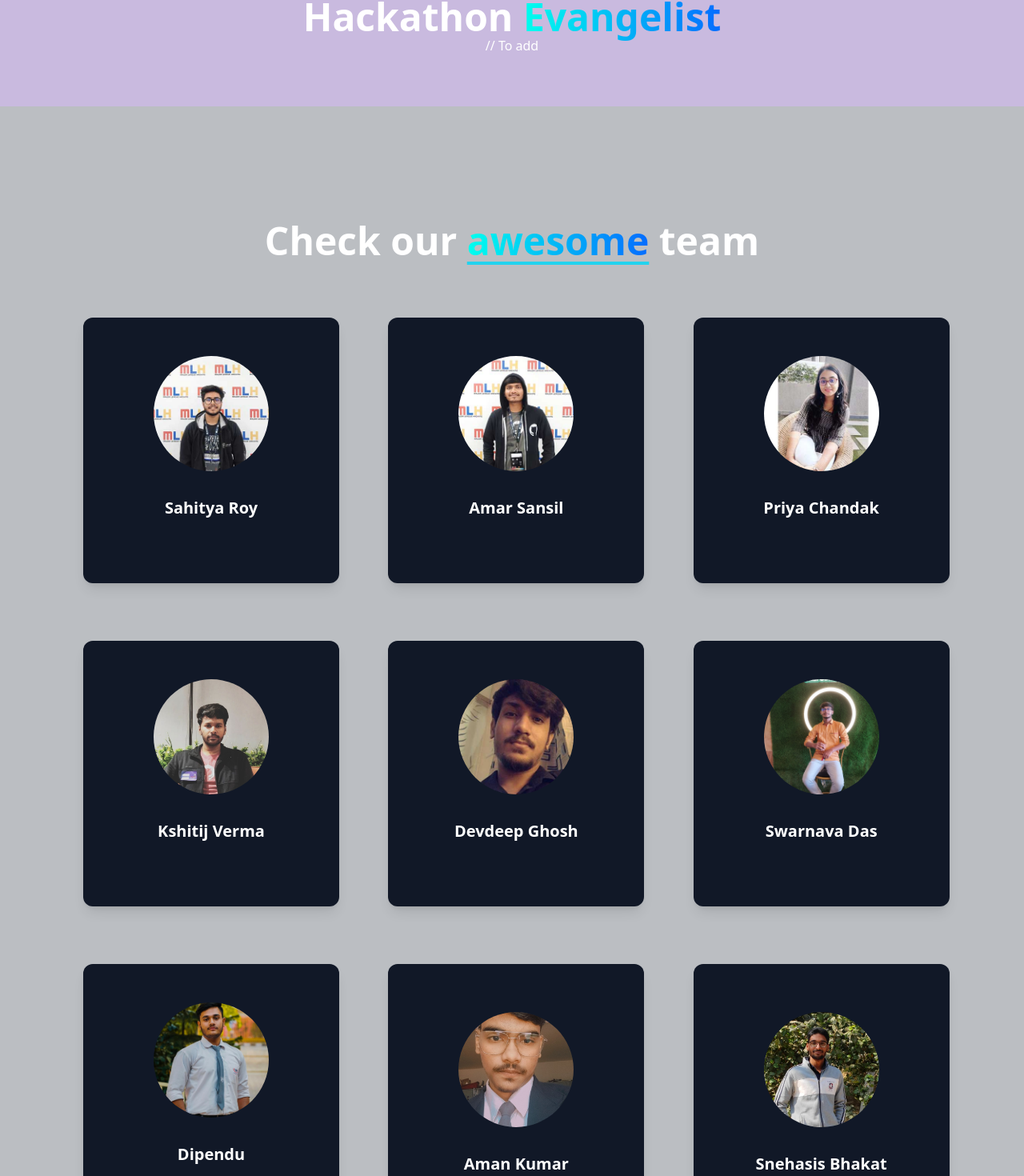
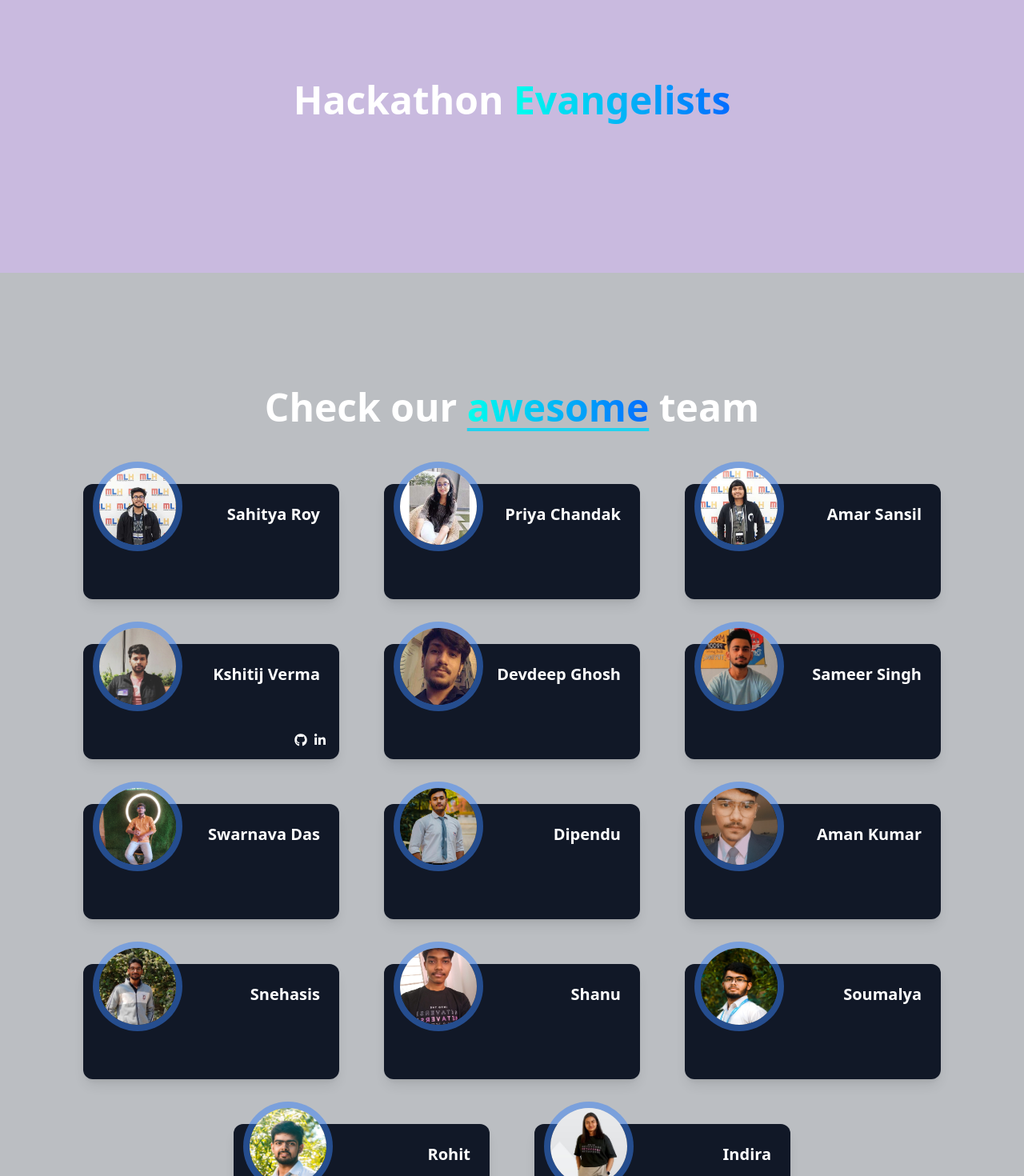
Before and after one commit to kshitijv256/aceHack2.0, a React (Vite) app: page / in a window 1280 px wide. Shown: the part 7773-9243 px from the top of the page at 80% size. Built offline with nearby package versions, Linux system fonts and the light colour scheme.

Commit message:
redesigned team section

```diff
--- a/src/App.jsx
+++ b/src/App.jsx
@@ -4,7 +4,7 @@ import Navbar from "./components/Navbar";
 import About from "./pages/About";
 import Past from "./pages/Past";
 import Themes from "./pages/Themes";
-import Team from "./pages/Team";
+import TeamSection from "./pages/TeamSection";
 import Footer from "./pages/Footer";
 import Speakers from "./pages/Speakers";
 import Menu from "./components/Menu";
@@ -25,7 +25,7 @@ const App = () => {
       <Themes />
       <Sponsor />
       <Partner />
-      <Team />
+      <TeamSection />
       <Faculty />
       <Faq />
       <Footer />
--- /dev/null
+++ b/src/components/TeamData.jsx
@@ -0,0 +1,96 @@
+import { FaGithub, FaLinkedinIn } from "react-icons/fa";
+import kshitijImg from "/assets/images/team/kshitij.jpeg";
+import sahityaImg from "/assets/images/team/sahitya.jpg";
+import amarImg from "/assets/images/team/amar.jpg";
+import priyaImg from "/assets/images/team/priya.jpg";
+import devdeepImg from "/assets/images/team/devdeep.jpg";
+import dipenduImg from "/assets/images/team/dipendu.jpeg";
+import shanuImg from "/assets/images/team/shanu.jpeg";
+import snehasisImg from "/assets/images/team/snehasis.jpeg";
+import soumalyaImg from "/assets/images/team/soumalya.jpeg";
+import rohitImg from "/assets/images/team/rohit.jpeg";
+import amanImg from "/assets/images/team/aman.jpeg";
+import swarnavaImg from "/assets/images/team/swarnava.jpeg";
+import indiraImg from "/assets/images/team/indira.jpeg";
+import sameerImg from "/assets/images/team/sameer.jpg";
+
+export const sahitya = {
+  name: "Sahitya Roy",
+  role: "Organizer",
+  image: sahityaImg,
+};
+export const amar = {
+  name: "Amar Sansil",
+  role: "Organizer",
+  image: amarImg,
+};
+export const priya = {
+  name: "Priya Chandak",
+  role: "Organizer",
+  image: priyaImg,
+};
+export const devdeep = {
+  name: "Devdeep Ghosh",
+  role: "Web Developer",
+  image: devdeepImg,
+};
+export const swarnava = {
+  name: "Swarnava Das",
+  role: "Operations",
+  image: swarnavaImg,
+};
+export const dipendu = {
+  name: "Dipendu",
+  role: "Graphics Designer & Photographer",
+  image: dipenduImg,
+};
+export const aman = {
+  name: "Aman Kumar",
+  role: "Graphics & Video editor",
+  image: amanImg,
+};
+export const snehasis = {
+  name: "Snehasis",
+  role: "Operations",
+  image: snehasisImg,
+};
+export const shanu = {
+  name: "Shanu",
+  role: "Operations",
+  image: shanuImg,
+};
+export const soumalya = {
+  name: "Soumalya",
+  role: "Operations",
+  image: soumalyaImg,
+};
+export const rohit = {
+  name: "Rohit",
+  role: "Operations",
+  image: rohitImg,
+};
+export const indira = {
+  name: "Indira",
+  role: "Operations",
+  image: indiraImg,
+};
+export const sameer = {
+  name: "Sameer Singh",
+  role: "Operations Manager",
+  image: sameerImg,
+};
+export const kshitij = {
+  name: "Kshitij Verma",
+  role: "Web Developer",
+  image: kshitijImg,
+  linkedin: (
+    <a href="https://www.linkedin.com/in/kshitijv256/" target={"_blank"}>
+      <FaLinkedinIn color="white" />
+    </a>
+  ),
+  github: (
+    <a href="https://github.com/kshitijv256" target={"_blank"}>
+      <FaGithub color="white" />
+    </a>
+  ),
+};
--- /dev/null
+++ b/src/components/TeamMember.jsx
@@ -0,0 +1,30 @@
+import React from "react";
+import { FaLinkedinIn } from "react-icons/fa";
+
+const TeamMember = ({member}) => {
+  return (
+    <div className="w-[320px] h-36 m-6 bg-gray-900 group hover:bg-gradient-to-br from-cyan-700/30 to-gray-900 rounded-xl shadow-lg p-4 flex flex-col justify-between items-end z-30 relative">
+      <div className="flex flex-row justify-between items-start">
+        <div className="mr-8">
+          <img
+            className="object-center object-cover rounded-full h-24 w-24 group-hover:ring-cyan-600 ring-8 absolute top-[-20px] left-5"
+            src={member.image}
+            alt="photo"
+          />
+        </div>
+        <div className="flex flex-col justify-start items-end w-48 flex-wrap">
+          <p className="text-xl text-white font-bold p-2">{member.name}</p>
+          <p className="text-base sm:opacity-0 text-gray-400 font-normal md:group-hover:animate-fadeIn opacity-1 text-right mr-2">
+            {member.role}
+          </p>
+        </div>
+      </div>
+      <div className="flex gap-2">
+        {member.github}
+        {member.linkedin}
+      </div>
+    </div>
+  );
+};
+
+export default TeamMember;
--- a/src/pages/Home.jsx
+++ b/src/pages/Home.jsx
@@ -42,7 +42,7 @@ const Home = () => {
           className="bg-cyan-500 rounded-md hover:bg-cyan-400"
           style={{ height: "44px", width: "312px" }}
         >
-          <a href="https://t.me/acehack2" className="flex h-full w-full justify-center items-center text-xl font-semibold">
+          <a href="https://t.me/acehack2" className="flex h-full w-full justify-center items-center text-xl font-semibold" target={"_blank"}>
             <p>Join Our Community &nbsp; </p>
             <FaTelegram/>
           </a>
--- a/src/pages/Partner.jsx
+++ b/src/pages/Partner.jsx
@@ -10,14 +10,14 @@ const Partner = () => {
       <div className="flex flex-row flex-wrap w-4/5 justify-center items-center">
         <a href="https://nsb.dev/solana-bounty" target={"_blank"}>
           {/* <Icon icon={solana} height="h-24 px-4 py-6" /> */}
-          <div>// To add</div>
+          <div className="h-32"></div>
         </a>
       </div>
-      <h1 className="text-5xl font-bold">Hackathon <span className="grad-text">Evangelist</span></h1>
+      <h1 className="text-5xl font-bold">Hackathon <span className="grad-text">Evangelists</span></h1>
       <div className="flex flex-row flex-wrap w-4/5 justify-center items-center">
         <a href="https://nsb.dev/solana-bounty" target={"_blank"}>
           {/* <Icon icon={solana} height="h-24 px-4 py-6" /> */}
-          <div>// To add</div>
+          <div className="h-32"></div>
         </a>
       </div>
     </div>
--- a/src/pages/Team.jsx
+++ /dev/null
@@ -1,46 +0,0 @@
-import React from "react";
-import Member from "../components/Member";
-import kshitij from "/assets/images/team/kshitij.jpeg";
-import sahitya from "/assets/images/team/sahitya.jpg";
-import amar from "/assets/images/team/amar.jpg";
-import priya from "/assets/images/team/priya.jpg";
-import devdeep from "/assets/images/team/devdeep.jpg";
-import dipendu from "/assets/images/team/dipendu.jpeg";
-import shanu from "/assets/images/team/shanu.jpeg";
-import snehasis from "/assets/images/team/snehasis.jpeg";
-import soumalya from "/assets/images/team/soumalya.jpeg";
-import rohit from "/assets/images/team/rohit.jpeg";
-import aman from "/assets/images/team/aman.jpeg";
-import swarnava from "/assets/images/team/swarnava.jpeg";
-import indira from "/assets/images/team/indira.jpeg";
-
-const Team = () => {
-  return (
-    <div id="team" className="pt-24 w-full bg-gray-800/30 backdrop-blur-md relative z-20">
-      <section className="max-w-6xl mx-auto px-4 sm:px-6 lg:px-4 py-12">
-        <div className="text-center pb-12">
-          <h1 className="font-bold text-3xl md:text-4xl lg:text-5xl font-heading text-white">
-            Check our <span className="grad-text underline underline-offset-8 decoration-cyan-400">awesome</span> team
-          </h1>
-        </div>
-        <div className="grid grid-cols-1 sm:grid-cols-2 md:grid-cols-2 lg:grid-cols-3 gap-6">
-          <Member image={sahitya} name="Sahitya Roy" role="Organizer" />
-          <Member image={amar} name="Amar Sansil" role="Organizer" />
-          <Member image={priya} name="Priya Chandak" role="Organizer" />
-          <Member image={kshitij} name="Kshitij Verma" role="Web Developer" />
-          <Member image={devdeep} name="Devdeep Ghosh" role="Web Developer" />
-          <Member image={swarnava} name="Swarnava Das" role="Operations" />
-          <Member image={dipendu} name="Dipendu" role="Graphics Designer & Photographer" />
-          <Member image={aman} name="Aman Kumar" role="Graphics & Video editor" />
-          <Member image={snehasis} name="Snehasis Bhakat" role="Operations" />
-          <Member image={shanu} name="Shanu" role="Operations" />
-          <Member image={soumalya} name="Soumalya" role="Operations" />
-          <Member image={rohit} name="Rohit" role="Operations" />
-          <Member image={indira} name="Indira" role="Operations" />
-        </div>
-      </section>
-    </div>
-  );
-};
-
-export default Team;
--- /dev/null
+++ b/src/pages/TeamSection.jsx
@@ -0,0 +1,35 @@
+import React from "react";
+import TeamMember from "../components/TeamMember";
+import * as teamData from "../components/TeamData";
+
+const TeamSection = () => {
+  return (
+    <div id="team" className="pt-24 w-full bg-gray-800/30 backdrop-blur-md relative z-20">
+      <section className="max-w-6xl mx-auto px-4 sm:px-6 lg:px-4 py-12">
+        <div className="text-center pb-12">
+          <h1 className="font-bold text-3xl md:text-4xl lg:text-5xl font-heading text-white">
+            Check our <span className="grad-text underline underline-offset-8 decoration-cyan-400">awesome</span> team
+          </h1>
+        </div>
+        <div className="flex flex-row flex-wrap gap-2 justify-center">
+          <TeamMember member={teamData.sahitya}/>
+          <TeamMember member={teamData.priya}/>
+          <TeamMember member={teamData.amar}/>
+          <TeamMember member={teamData.kshitij}/>
+          <TeamMember member={teamData.devdeep}/>
+          <TeamMember member={teamData.sameer}/>
+          <TeamMember member={teamData.swarnava}/>
+          <TeamMember member={teamData.dipendu}/>
+          <TeamMember member={teamData.aman}/>
+          <TeamMember member={teamData.snehasis}/>
+          <TeamMember member={teamData.shanu}/>
+          <TeamMember member={teamData.soumalya}/>
+          <TeamMember member={teamData.rohit}/>
+          <TeamMember member={teamData.indira}/>
+        </div>
+      </section>
+    </div>
+  );
+};
+
+export default TeamSection;
```
Also changed, not shown: public/assets/images/team/sameer.jpg (added).
